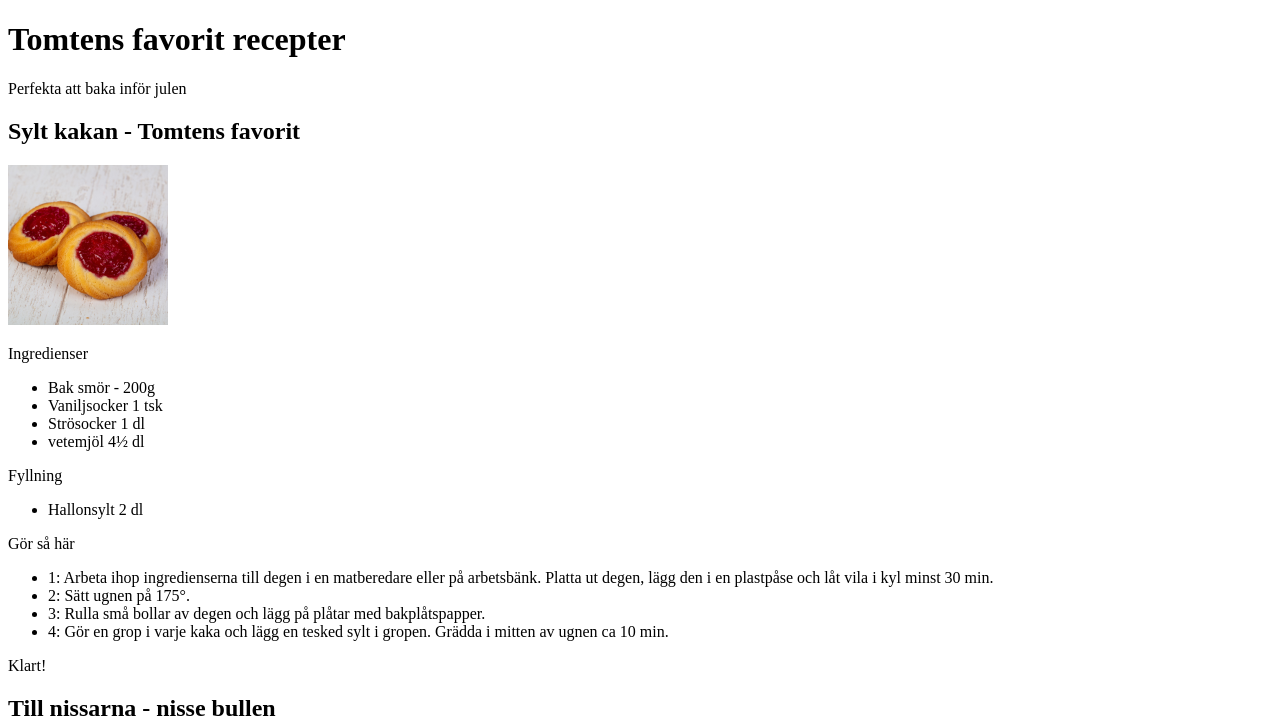
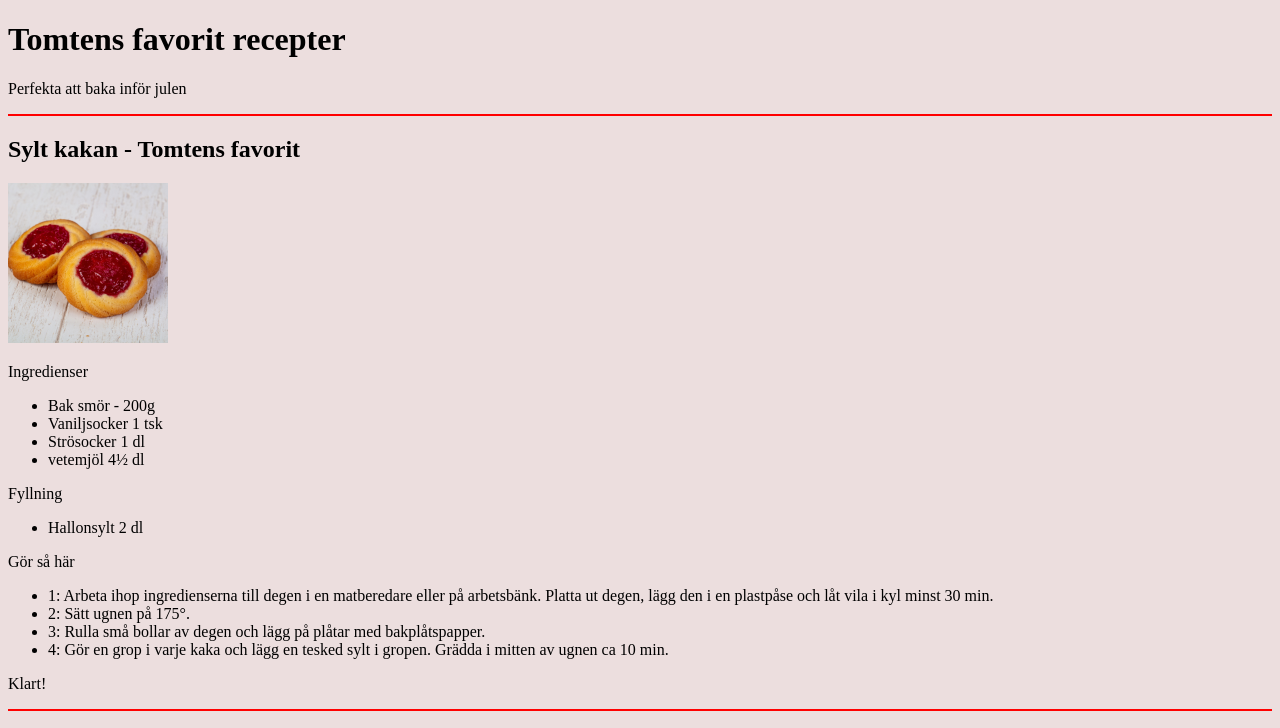
Before and after one commit to vincent-samuelsson-karlskogafhs/lexicon-uppgift-html-recept, a plain HTML site: page index.html in a window 1280 px wide. Shown: the top 728 px of the page. Drawn offline with Linux system fonts and the light colour scheme.

Commit message:
added style.css added div, gave al divs names, added border line botton in header ,added background color in body

```diff
--- a/index.html
+++ b/index.html
@@ -4,6 +4,7 @@
     <meta charset="UTF-8">
     <meta name="viewport" content="width=device-width, initial-scale=1.0">
     <title>lexicon-uppgift-html-recept</title>
+    <link rel="stylesheet" href="style.css">
 </head>
 <body>
 
@@ -40,6 +41,8 @@
         <p>Klart!</p>
 
     </section>
+
+    <div class="avskiljare"></div>
 
     <section>
         <h2>Till nissarna - nisse bullen</h2>
--- /dev/null
+++ b/style.css
@@ -0,0 +1,11 @@
+body {
+    background-color: #ecdede;
+}
+
+header {
+    border-bottom: 2px solid red;
+}
+
+.avskiljare {
+    border-bottom: 2px solid red;
+}
```
